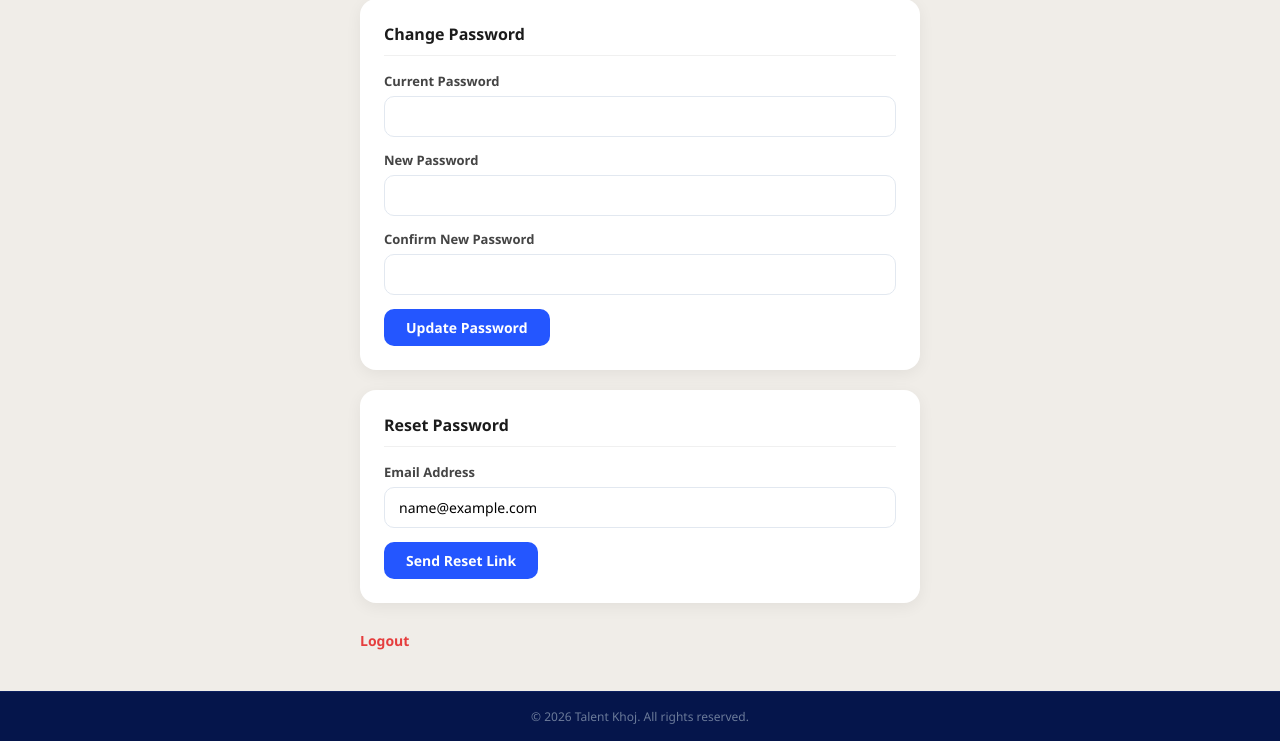
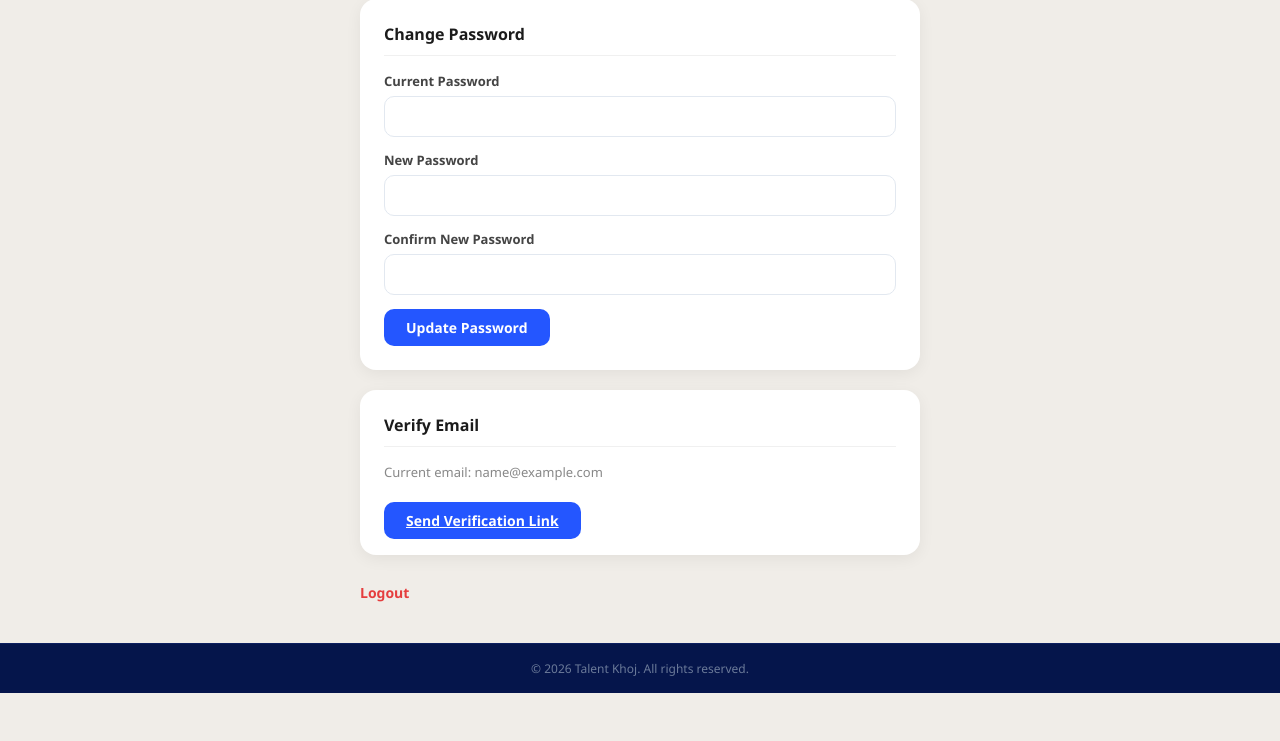
Before and after one commit to tejashexe-spec/Talentkhoj, a Flask app: page /profile in a window 1280 px wide. Shown: the part 642-1383 px from the top of the page. After the commit the page ends 1335 px from the top, so only its background shows below. Run offline with Flask 3, Linux system fonts and the light colour scheme; the visitor is signed in with stand-in values (Sample User, id 1).

Commit message:
sprint 1 features

```diff
--- a/my_first_flask/app.py
+++ b/my_first_flask/app.py
@@ -137,6 +137,16 @@ def login():
     return render_template("login.html", form_data=form_data, error=error)
 
 
+@app.route("/reset-password")
+def reset_password():
+    return render_template("reset_password.html")
+
+
+@app.route("/verify-email")
+def verify_email():
+    return render_template("verify_email.html")
+
+
 # ─── LOGOUT ──────────────────────────────────────────────────────────────────
 
 @app.route("/logout")
--- a/my_first_flask/static/css/style.css
+++ b/my_first_flask/static/css/style.css
@@ -343,6 +343,28 @@ main { flex: 1; }
 .auth-footer { text-align: center; margin-top: 20px; font-size: 13px; color: #888; }
 .auth-footer a { color: #2456ff; text-decoration: none; font-weight: 600; }
 
+.auth-helper {
+    margin-top: 10px;
+    margin-bottom: 6px;
+    font-size: 13px;
+    color: #666;
+}
+
+.auth-helper a {
+    color: #2456ff;
+    text-decoration: none;
+    font-weight: 600;
+}
+
+.auth-message {
+    background: #eaf8ef;
+    color: #2d7a4f;
+    padding: 10px 12px;
+    border-radius: 8px;
+    font-size: 13px;
+    margin-bottom: 16px;
+}
+
 /* ── PROFILE PAGE ── */
 .profile-wrapper {
     width: 90%;
--- a/my_first_flask/templates/base.html
+++ b/my_first_flask/templates/base.html
@@ -26,6 +26,8 @@
                 </button>
                 <div class="dropdown" id="profileDropdown">
                     <a href="/profile">My Profile</a>
+                    <a href="/reset-password">Reset Password</a>
+                    <a href="/verify-email">Verify Email</a>
                     <a href="/logout">Logout</a>
                 </div>
             </div>
--- a/my_first_flask/templates/login.html
+++ b/my_first_flask/templates/login.html
@@ -21,6 +21,7 @@
                 <label for="password">Password</label>
                 <input id="password" name="password" type="password" placeholder="Password" required>
             </div>
+            <p class="auth-helper"><a href="/reset-password">Forgot password?</a></p>
             <button type="submit" class="submit-btn">Sign In</button>
         </form>
 
--- a/my_first_flask/templates/profile.html
+++ b/my_first_flask/templates/profile.html
@@ -66,14 +66,10 @@
         </form>
     </div>
 
-    <!-- Reset Password -->
     <div class="profile-section">
-        <h3>Reset Password</h3>
-        <form>
-            <label for="reset_email">Email Address</label>
-            <input id="reset_email" type="email" name="reset_email" value="{{ session.get('user_email', '') }}" required>
-            <button type="submit" class="profile-btn">Send Reset Link</button>
-        </form>
+        <h3>Verify Email</h3>
+        <p class="auth-subtitle">Current email: {{ session.get('user_email', '') }}</p>
+        <a class="profile-btn" href="/verify-email">Send Verification Link</a>
     </div>
 
     <a class="logout-link" href="/logout">Logout</a>
--- a/my_first_flask/templates/register.html
+++ b/my_first_flask/templates/register.html
@@ -32,6 +32,7 @@
             <button type="submit" class="submit-btn">Create Account</button>
         </form>
 
+        <p class="auth-helper">Need to verify your email? <a href="/verify-email">Verify now</a></p>
         <p class="auth-footer">Already have an account? <a href="/login">Sign in here</a></p>
     </div>
 </div>
```
Also changed, not shown: my_first_flask/templates/reset_password.html (added, +22 -0 lines), my_first_flask/templates/verify_email.html (added, +22 -0 lines).
